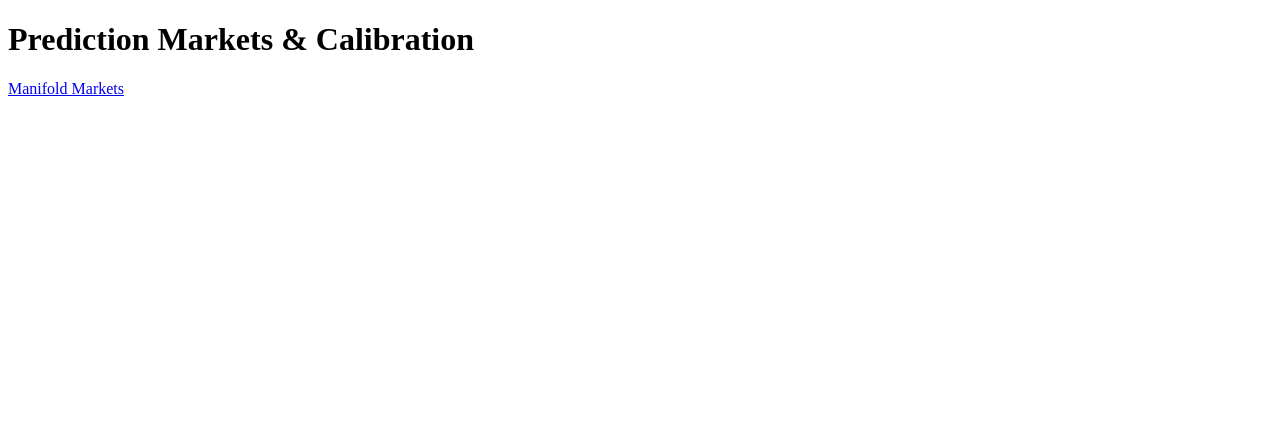
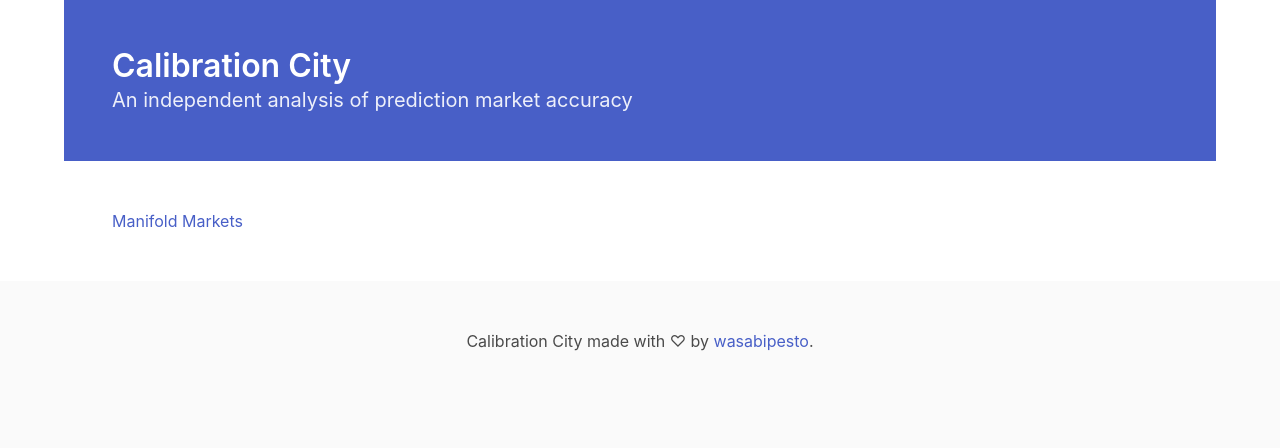
Before and after one commit to wasabipesto/calibration-site, a Flask app: page / in a window 1280 px wide. Shown: the top 448 px of the page. Run offline with Flask 3, Linux system fonts and the light colour scheme.

Commit message:
update index

```diff
--- a/templates/index.html
+++ b/templates/index.html
@@ -1,10 +1,27 @@
 <!DOCTYPE html>
 <html>
-<head>
+  <head>
     <title>Calibration City</title>
-</head>
-<body>
-    <h1>Prediction Markets & Calibration</h1>
-    <p><a href="manifold">Manifold Markets</a></p>
-</body>
+    <meta charset="utf-8" />
+    <meta name="viewport" content="width=device-width, initial-scale=1" />
+    <link rel="stylesheet" href="https://cdn.jsdelivr.net/npm/bulma@0.9.4/css/bulma.min.css" />
+  </head>
+  <body>
+    <div class="container">
+      <section class="hero is-link">
+        <div class="hero-body">
+          <p class="title">Calibration City</p>
+          <p class="subtitle">An independent analysis of prediction market accuracy</p>
+        </div>
+      </section>
+      <section class="section">
+        <p><a href="manifold">Manifold Markets</a></p>
+      </section>
+    </div>
+    <footer class="footer">
+      <div class="content has-text-centered">
+        <p>Calibration City made with ♡ by <a href="https://wasabipesto.com">wasabipesto</a>.</p>
+      </div>
+    </footer>
+  </body>
 </html>
```
